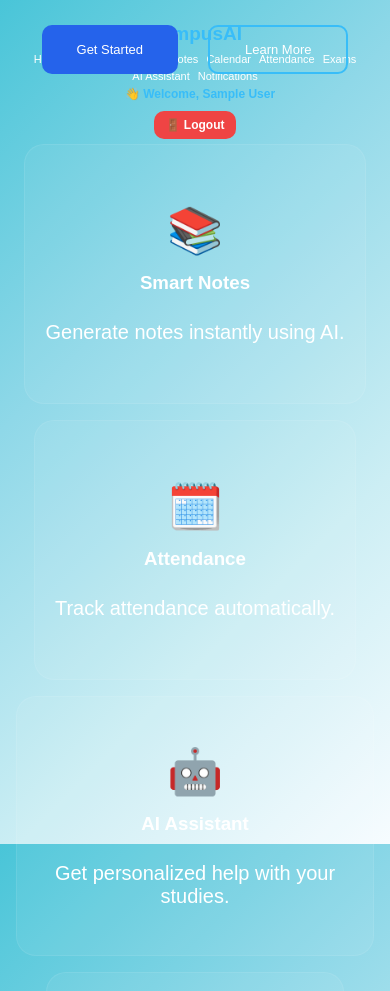
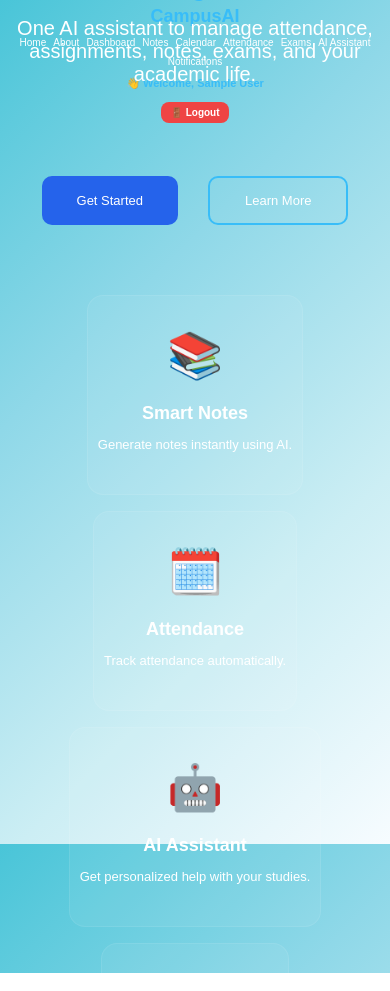
Before and after one commit to kapilsingh-01/CampusAI, a React (Vite) app: page / in a window 390 px wide. Built offline with nearby package versions, Linux system fonts and the light colour scheme; no server answers; sample sign-in values are in the browser's storage.

Commit message:
Compact mobile feature cards and navbar

```diff
--- a/src/index.css
+++ b/src/index.css
@@ -3287,3 +3287,155 @@ iframe {
         padding: 8px;
     }
 }
+
+/* =========================================================
+   FINAL MOBILE COMPACT FIX
+   ========================================================= */
+
+@media (max-width: 768px) {
+
+    /* ---------- NAVBAR ---------- */
+
+    .navbar {
+        padding: 7px 8px;
+        min-height: auto;
+    }
+
+    .navbar .logo,
+    .navbar h2,
+    .navbar .brand {
+        font-size: 20px;
+        margin: 0;
+    }
+
+    .nav-links {
+        gap: 4px 8px;
+        line-height: 1.2;
+    }
+
+    .nav-links a {
+        font-size: 11px;
+        padding: 2px 0;
+    }
+
+    .welcome-user {
+        font-size: 12px;
+        margin: 4px 0;
+    }
+
+    .logout-btn {
+        padding: 6px 11px;
+        font-size: 11px;
+        border-radius: 8px;
+    }
+
+
+    /* ---------- HOME / FEATURE CARDS ---------- */
+
+    .features-grid,
+    .feature-grid {
+        gap: 12px;
+    }
+
+    .feature-card {
+        min-height: 0 !important;
+        height: 220px !important;
+        padding: 18px 12px !important;
+        border-radius: 18px;
+        margin: 0;
+    }
+
+    .feature-card img,
+    .feature-card .icon,
+    .feature-card .feature-icon {
+        width: 48px;
+        height: 48px;
+        margin-bottom: 8px;
+    }
+
+    .feature-card h2,
+    .feature-card h3 {
+        font-size: 20px;
+        line-height: 1.2;
+        margin: 6px 0;
+    }
+
+    .feature-card p {
+        font-size: 14px;
+        line-height: 1.4;
+        margin: 6px 0;
+    }
+
+
+    /* ---------- HOME CONTENT ---------- */
+
+    .home,
+    .home-page {
+        padding: 10px 8px;
+    }
+
+    .hero {
+        padding: 12px 8px;
+    }
+
+}
+
+
+/* =========================================================
+   SMALL PHONES
+   ========================================================= */
+
+@media (max-width: 480px) {
+
+    .navbar {
+        padding: 6px 7px;
+    }
+
+    .navbar .logo,
+    .navbar h2,
+    .navbar .brand {
+        font-size: 18px;
+    }
+
+    .nav-links {
+        gap: 3px 7px;
+    }
+
+    .nav-links a {
+        font-size: 10px;
+    }
+
+    .welcome-user {
+        font-size: 11px;
+    }
+
+    .logout-btn {
+        padding: 5px 9px;
+        font-size: 10px;
+    }
+
+
+    .feature-card {
+        height: 200px !important;
+        padding: 14px 10px !important;
+        border-radius: 16px;
+    }
+
+    .feature-card img,
+    .feature-card .icon,
+    .feature-card .feature-icon {
+        width: 42px;
+        height: 42px;
+        margin-bottom: 6px;
+    }
+
+    .feature-card h2,
+    .feature-card h3 {
+        font-size: 18px;
+    }
+
+    .feature-card p {
+        font-size: 13px;
+    }
+
+}
```
